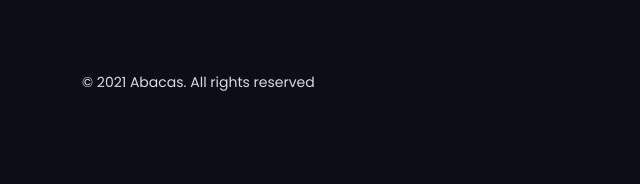
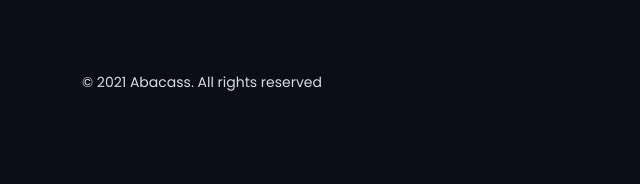
Before and after one commit to Rakib544/convention-center-using-bootstrap, a plain HTML site: page index.html in a window 1280 px wide. Shown: the part 2726-2910 px from the top of the page, 0-640 px from the left. Drawn offline with nearby package versions, Linux system fonts and the light colour scheme.

Commit message:
Footer Updated

```diff
--- a/index.html
+++ b/index.html
@@ -484,7 +484,7 @@
         class="container x-auto d-flex align-items-center justify-content-between my-4 flex-column flex-md-row"
       >
         <p class="copyright-text order-2 order-md-1">
-          © 2021 Abacas. All rights reserved
+          © 2021 Abacass. All rights reserved
         </p>
         <div class="order-1 order-md-2 my-3">
           <h6 class="footer-title">Get The Apps</h6>
```
